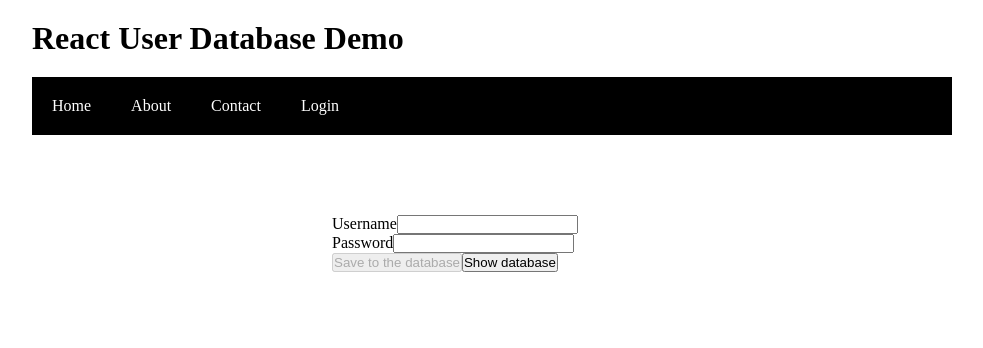
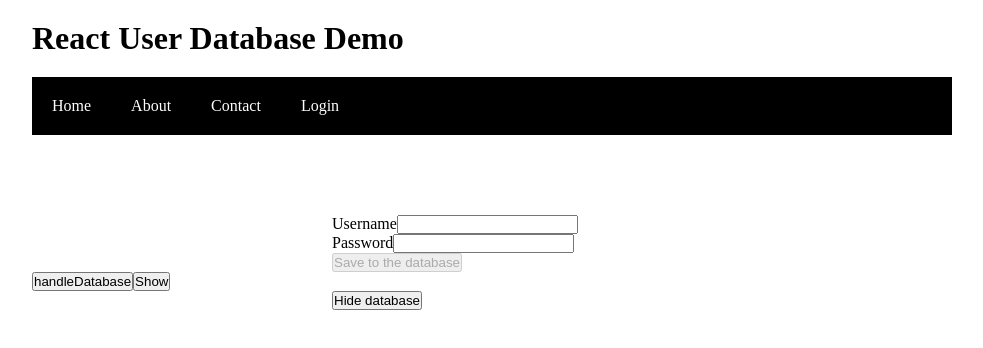
Before and after one commit to samuelkivi/user_db, a React (Create React App) app: page /Login in a window 1280 px wide. Both pictures are taken after a click on the button "Show database". Shown: the top 348 px of the page, without its empty margins (148-1131 px from the left). Built offline with nearby package versions, Linux system fonts and the light colour scheme.

Commit message:
Added axios post to get data of users from server

```diff
--- a/src/containers/Login.js
+++ b/src/containers/Login.js
@@ -8,6 +8,8 @@
 export default function Login() {
   const [username, setUsername] = useState("");
   const [password, setPassword] = useState("");
+  const [count, setCount] = useState(0);
+  const [users, setUsers] = useState([]);
 
   //Checks that there is username and password
   function validateForm() {
@@ -16,6 +18,62 @@
 
   function handleSubmit(event) {
     event.preventDefault();
+    console.log(users);
+  }
+
+  function handleClick(event) {
+    event.preventDefault();
+    console.log(users);
+  }
+
+
+  function handleDatabase(event) {
+    event.preventDefault();
+    getUsers();
+  }
+
+  //Request users from servers
+  const getUsers = () => {
+    axios.post('http://localhost:3001/getUsers', {
+    })
+      //Response from the server
+      .then((response) => {
+        console.log(response.data);
+        setUsers(response.data)
+      }, (error) => {
+        console.log(error);
+      });
+  }
+
+  const Database = () => {
+    console.log(count);
+    var usernames = [];
+    for (var i = 0; i < users.length; i++) {
+      console.log(users[i].username);
+      usernames.push(users[i].username);
+  }
+  console.log(usernames);
+    if (count % 2 === 1) {
+
+      return (
+        <Form>
+          <Button onClick={() => setCount(count + 1)}>
+            Hide database
+        </Button>
+          {usernames}
+        </Form>
+      )
+    }
+    else {
+      return (
+        <Form>
+          <Button onClick={() => setCount(count + 1)}>
+            Show database
+        </Button>
+          <p>Tyhjää</p>
+        </Form>
+      )
+    }
   }
 
   function handleSave(e) {
@@ -31,19 +89,15 @@
       //Response from the server
       .then((response) => {
         console.log(response);
-        if(response.data == "ookoo"){
+        if (response.data === "ookoo") {
           console.log("Username and password saved");
         }
-        else{
+        else {
           console.log("Username and password not saved");
         }
       }, (error) => {
         console.log(error);
       });
-  }
-
-  function handleShow(e) {
-    console.log("handleShow")
   }
 
   return (
@@ -66,13 +120,20 @@
             onChange={(e) => setPassword(e.target.value)}
           />
         </Form.Group>
-        <Button block size="lg" type="submit" disabled={!validateForm()} onClick={handleSave}>
+        <Button type="submit" disabled={!validateForm()} onClick={handleSave}>
           Save to the database
         </Button>
-        <Button block size="lg" type="submit" onClick={handleShow}>
-          Show database
-        </Button>
+
       </Form>
+      <Button onClick={handleDatabase}>
+        handleDatabase
+      </Button>
+      <Button onClick={handleClick}>
+        Show
+      </Button>
+      <Database />
     </div>
   );
 }
+
+//<Database />
```
Also changed, not shown: server.js (+10 -0 lines), 1 other file (tests, documents, lock files or other folders).
